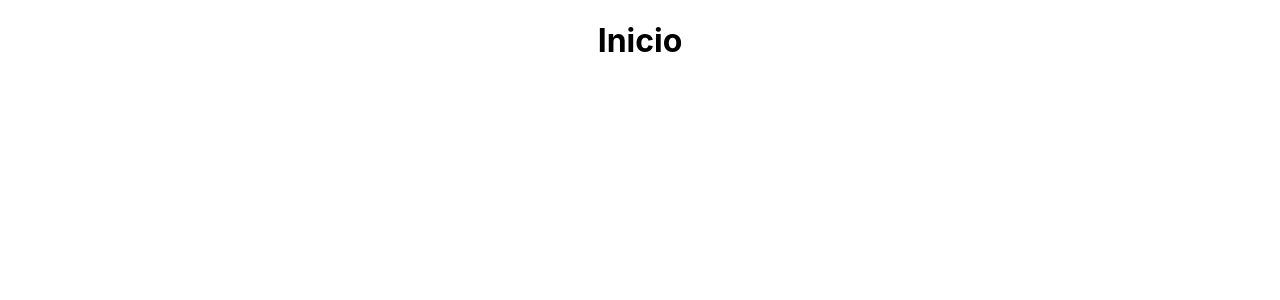
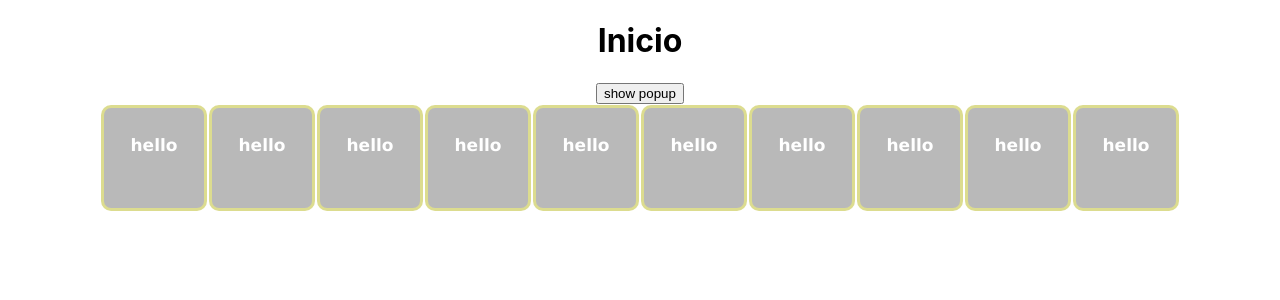
Before and after one commit to AlvesDario/tabletopquizso, a React (Create React App) app: page / in a window 1280 px wide. Shown: the top 300 px of the page. Built offline with nearby package versions, Linux system fonts and the light colour scheme.

Commit message:
second commit

```diff
--- a/src/App.js
+++ b/src/App.js
@@ -3,7 +3,9 @@ import React, {Component} from 'react';
 import './App.css';
 import Header from './components/Header';
 import Mapa from './components/Mapa';
+import Popup from './components/Popup';
 import Perguntas from './perguntas.json';
+// import { numberLiteralTypeAnnotation } from '@babel/types';
 
 export default class App extends Component {
   state = {
@@ -19,7 +21,7 @@ export default class App extends Component {
     ],
     map: [],
     perguntas: Perguntas,
-
+    showPopup: false
   }
 
   componentDidMount = async () => {
@@ -30,21 +32,49 @@ export default class App extends Component {
     console.log(this.state.map);
   }
 
-  handleUpdate = (e) => {
-    this.state.players.map((p)=>{
+  // proxima casa
+  caminha = (e, passos) => {
+    this.state.players.map(p => {
       if(p.id===e.id)
-        p.pos++;
+        p.pos+=passos;
       return p.pos;
     });
+  }
+  // toggle popup
+  togglePopup() {
+    this.setState({
+      showPopup: !this.state.showPopup
+    });
+  }
+
+  checkResposta = (pergunta, resposta) => {
+    this.togglePopup();
+    if(pergunta.resposta === resposta)
+      console.log("pode caminhar");
   }
 
   render(){
     console.log(this.state.perguntas);
+    console.log("no app ", this.state.perguntas[1]);
     return(
     <div className="App">
       <Header/>
       {/* <Dado /> */}
-      <Mapa mapa={this.state.map} update={this.handleUpdate}/>
+      {/* Gera a tela de pergunta */}
+      <button onClick={this.togglePopup.bind(this)}>show popup</button>
+
+      <Mapa posicoes={this.state.map} update={this.caminha}/>
+      {this.state.showPopup ?
+          <Popup
+            pergunta={this.state.perguntas[0]}
+            resposta1={this.state.perguntas[Math.floor(Math.random() * this.state.perguntas.length)]}
+            resposta2={this.state.perguntas[Math.floor(Math.random() * this.state.perguntas.length)]}
+            resposta3={this.state.perguntas[Math.floor(Math.random() * this.state.perguntas.length)]}
+            responde={this.checkResposta}
+            closePopup={this.togglePopup.bind(this)}
+          />
+          : null
+        }
     </div>
     );
   }
--- a/src/components/Mapa.js
+++ b/src/components/Mapa.js
@@ -3,12 +3,16 @@ import Posicao from './Pos';
 
 export default class Mapa extends Component {
     state={
-
+        posicoes: [],
+    }
+    componentDidMount = () => {
+        this.setState({ "posicoes": this.props.posicoes });
     }
     render(){
+        console.log("props mapa ", this.state.posicoes[0]);
         return(
             <div>
-                {this.props.mapa.map(pos => <Posicao pos={pos}/>)}
+                {this.state.posicoes.map(pos => <Posicao pos={pos} key={pos.id}/>)}
             </div>
         );
     }
--- /dev/null
+++ b/src/components/Popup.js
@@ -0,0 +1,55 @@
+import React, {Component} from 'react';
+
+
+
+export default class Popup extends Component {
+    state={
+        respostas: [],
+        pergunta: "",
+    }
+
+    componentDidMount = () => {
+        this.setState({
+            pergunta: this.props.pergunta.pergunta,
+            respostas: this.props.pergunta.respostas
+        });
+    }
+
+    render() {
+        console.log("pergunta: ", this.props.pergunta);
+        return (
+          <div className='popup' style={style['popup']}>
+            <div className='popup_inner' style={style['popup_inner']}>
+              <h1>{this.state.pergunta}</h1>
+              <button onClick={this.props.responde.bind(this, this.state.pergunta, this.state.respostas)}>{this.state.respostas}</button>
+              <button onClick={this.props.responde.bind(this, this.props.resposta1)}>{this.props.resposta1}</button>
+              <button onClick={this.props.responde.bind(this, this.props.resposta2)}>{this.props.resposta2}</button>
+              <button onClick={this.props.responde.bind(this, this.props.resposta3)}>{this.props.resposta3}</button>
+            </div>
+          </div>
+        );
+    }
+}
+
+let style={
+    'popup': {
+        position: 'fixed',
+        width: '100%',
+        height: '100%',
+        top: '0',
+        left: '0',
+        right: '0',
+        bottom: '0',
+        margin: 'auto',
+        backgroundColor: 'rgba(0,0,0, 0.5)',
+      },
+      'popup_inner': {
+        position: 'absolute',
+        left: '25%',
+        right: '25%',
+        top: '25%',
+        bottom: '25%',
+        margin: 'auto',
+        background: 'white',
+      }
+}
--- a/src/components/Pos.js
+++ b/src/components/Pos.js
@@ -8,14 +8,30 @@ export default class Pos extends Component {
     render(){
         return(
             <div style={stylePos}>
-                <h1>{this.props.players.id}</h1>
+                <p style={stylep}>hello{this.props.pos.players.id}</p>
             </div>
         );
     }
 }
+let stylep = {
+    font: 'normal normal bold 17px "Lucida Sans Unicode", "Lucida Grande", sans-serif',
+    color: 'rgba(255,255,255,1)',
+    textAlign: 'center',
+}
 
 let stylePos={
-    padding: '20px',
-    background: 'rgba(255,255,255, 0.3)',
-    border: '2px #333 dotted',
+    padding: '10px',
+    background: 'rgba(25,25,25,0.3)',
+    border: '3px solid rgba(255,255,102,0.5)',
+    display: 'inline-block',
+    // boxSizing: border-box,
+    width: '80px',
+    height: '80px',
+    margin: '1px',
+    // padding: '1px,
+    borderRadius: '10px',
+    // -webkit-border-radius: 10px,
+    // border-radius: 10px,
+
+
 }
--- a/src/perguntas.json
+++ b/src/perguntas.json
@@ -1,9 +1,11 @@
 [
     {
+      "id":"1",
       "pergunta":"quanto e 1+1",
       "resposta":"2"
     },
     {
+      "id":"2",
       "pergunta":"quanto e 2+1",
       "resposta":"3"
     }
```
